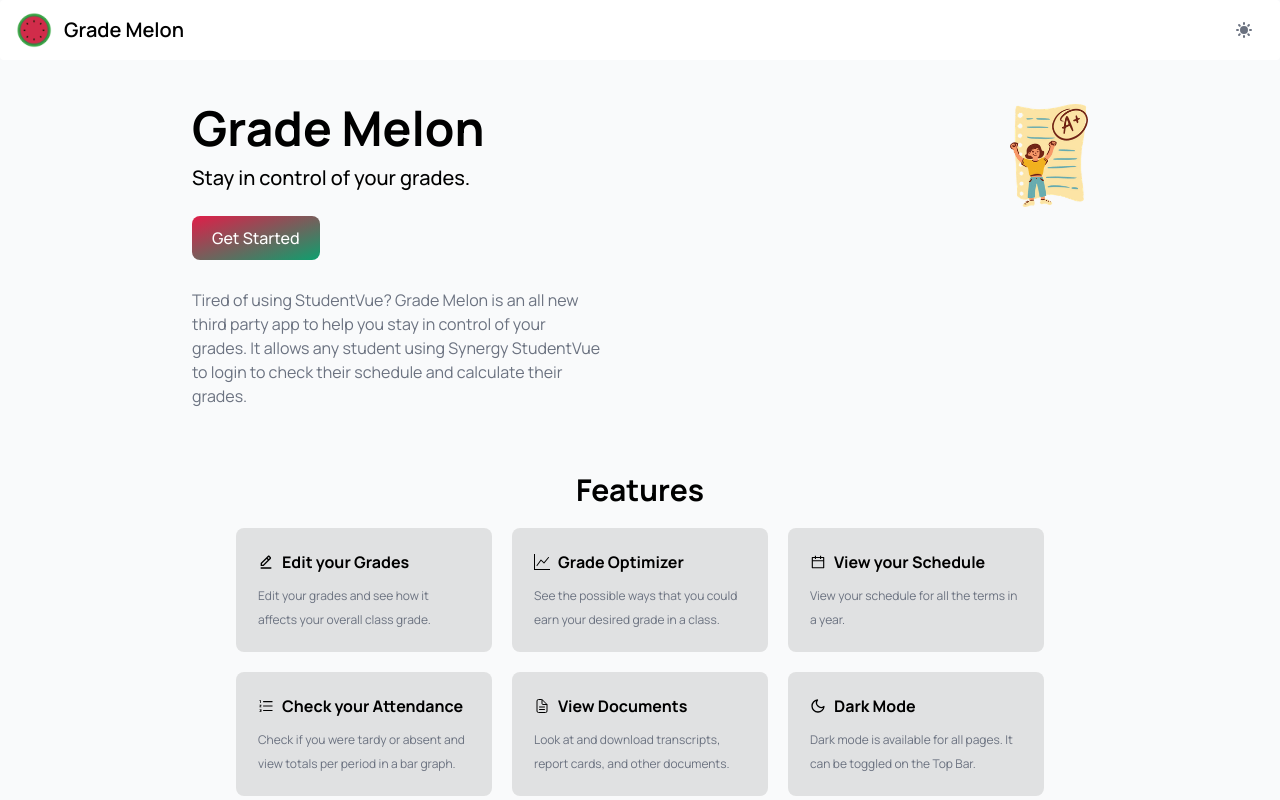
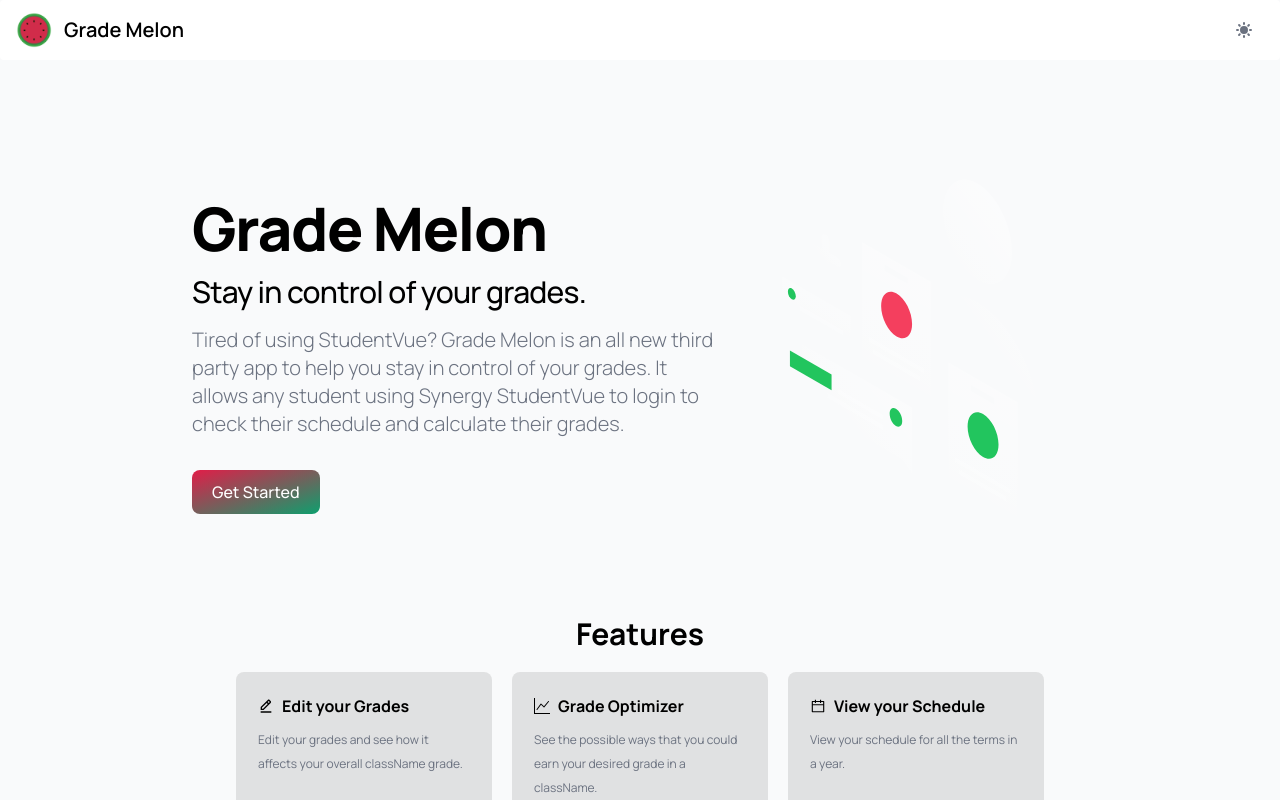
Before and after one commit to tinuh/grade-melon, a Next.js app: page / in a window 1280 px wide. Shown: the top 800 px of the page. Built offline with nearby package versions, Linux system fonts and the light colour scheme.

Commit message:
Update Hero

```diff
--- a/components/TopBar.tsx
+++ b/components/TopBar.tsx
@@ -12,7 +12,7 @@
 	const [dropdown, setDropdown] = useState(false);
 
 	return (
-		<div className="fixed top-0 w-full">
+		<div className="fixed top-0 w-full z-10">
 			<nav className="bg-white border-gray-200 px-2 sm:px-4 py-2.5 rounded dark:bg-gray-800">
 				<div className=" flex flex-wrap justify-between items-center">
 					<Link href="/" className="flex items-center">
--- a/pages/index.tsx
+++ b/pages/index.tsx
@@ -1,41 +1,41 @@
-import Head from "next/head";
-import React, { useState, useEffect } from "react";
-import Link from "next/link";
-import { useRouter } from "next/router";
-import { FaGithub, FaArrowRight } from "react-icons/fa";
-import { HiOutlineMail } from "react-icons/hi";
-import { BiEditAlt } from "react-icons/bi";
-import { AiOutlineOrderedList, AiOutlineCalendar } from "react-icons/ai";
-import { IoDocumentTextOutline } from "react-icons/io5";
-import { FiMoon } from "react-icons/fi";
-import { BsGraphUp } from "react-icons/bs";
-import { motion } from "framer-motion";
+import Head from "next/head"
+import React, { useState, useEffect } from "react"
+import Link from "next/link"
+import { useRouter } from "next/router"
+import { FaGithub, FaArrowRight } from "react-icons/fa"
+import { HiOutlineMail } from "react-icons/hi"
+import { BiEditAlt } from "react-icons/bi"
+import { AiOutlineOrderedList, AiOutlineCalendar } from "react-icons/ai"
+import { IoDocumentTextOutline } from "react-icons/io5"
+import { FiMoon } from "react-icons/fi"
+import { BsGraphUp } from "react-icons/bs"
+import { motion } from "framer-motion"
 
 interface HomeProps {
-	client: any;
+   client: any
 }
 
 export default function Home({ client }: HomeProps) {
-	const router = useRouter();
+   const router = useRouter()
 
    useEffect(() => {
       if (localStorage.getItem("remember") === "true" || client) {
-			router.push("/login");
+         router.push("/login")
       }
-	}, []);
+   }, [])
 
    const features = [
       {
          name: "Edit your Grades",
          icon: <BiEditAlt />,
          description:
-				"Edit your grades and see how it affects your overall class grade.",
+            "Edit your grades and see how it affects your overall className grade.",
       },
       {
          name: "Grade Optimizer",
          icon: <BsGraphUp />,
          description:
-				"See the possible ways that you could earn your desired grade in a class.",
+            "See the possible ways that you could earn your desired grade in a className.",
       },
       {
          name: "View your Schedule",
@@ -60,20 +60,21 @@
          description:
             "Dark mode is available for all pages. It can be toggled on the Top Bar.",
       },
-	];
+   ]
 
    return (
-		<div className="text-left px-5 sm:px-12 md:px-24 lg:px-36 xl:px-48 py-5 md:py-10 overflow-hidden">
+      <div className="text-left px-9 sm:px-12 md:px-24 lg:px-36 xl:px-48 py-5 md:py-10 overflow-hidden">
          <Head>
             <title>Grade Melon</title>
          </Head>
-			<div className="flex pb-16">
-				<div>
+
+         <div className="grid max-w-screen-xl py-8 mx-auto lg:gap-8 xl:gap-0 lg:py-16 lg:grid-cols-12 lg:max-w-none lg:space-x-8 lg:items-center">
+            <div className="mr-auto place-self-center lg:col-span-7">
                <motion.h1
                   initial={{ x: 0, opacity: 0 }}
                   animate={{ x: 0, opacity: 1 }}
                   transition={{ duration: 0.5 }}
-						className="font-bold dark:text-white text-5xl"
+                  className="max-w-2xl mb-4 text-5xl font-extrabold tracking-tight leading-none md:text-5xl xl:text-6xl dark:text-white"
                >
                   Grade Melon
                </motion.h1>
@@ -81,10 +82,22 @@
                   initial={{ x: 0, opacity: 0 }}
                   animate={{ x: 0, opacity: 1 }}
                   transition={{ delay: 0.1, duration: 0.5 }}
-						className="font-medium dark:text-white text-xl pt-3 pb-6"
+                  className="max-w-2xl mb-4 text-xl font-medium tracking-tight leading-none md:text-2xl xl:text-3xl dark:text-white"
                >
                   Stay in control of your grades.
                </motion.p>
+               <motion.p
+                  initial={{ x: 0, opacity: 0 }}
+                  animate={{ x: 0, opacity: 1 }}
+                  transition={{ delay: 0.3, duration: 0.5 }}
+                  className="max-w-2xl mb-6 font-light text-gray-500 lg:mb-8 md:text-lg lg:text-xl dark:text-gray-400"
+               >
+                  Tired of using StudentVue? Grade Melon is an all new third
+                  party app to help you stay in control of your grades. It
+                  allows any student using Synergy StudentVue to login to check
+                  their schedule and calculate their grades.
+               </motion.p>
+
                <motion.div
                   initial={{ x: 0, opacity: 0 }}
                   animate={{ x: 0, opacity: 1 }}
@@ -104,36 +117,24 @@
                      </button>
                   </Link>
                </motion.div>
-					<motion.p
-						initial={{ x: 0, opacity: 0 }}
-						animate={{ x: 0, opacity: 1 }}
-						transition={{ delay: 0.3, duration: 0.5 }}
-						className="pt-5 text-gray-500 w-fit md:w-1/2"
-					>
-						Tired of using StudentVue? Grade Melon is an all new third party app
-						to help you stay in control of your grades. It allows any student
-						using Synergy StudentVue to login to check their schedule and
-						calculate their grades.
-					</motion.p>
             </div>
-				<div className="hidden md:flex">
-					<div>
+            <div className="hidden lg:mt-0 lg:col-span-5 lg:flex">
                <motion.img
-							initial={{ x: 0, opacity: 0 }}
-							animate={{ x: 0, opacity: 1 }}
-							transition={{ duration: 0.5 }}
-							className="w-full"
-							alt="image"
-							src="/assets/a+.webp"
+                  initial={{ y: 50, opacity: 0 }}
+                  animate={{ y: 0, opacity: 1 }}
+                  transition={{ delay: 0.2, duration: 0.5 }}
+                  className="h-96 w-full"
+                  src="/assets/hero.svg"
+                  alt="mockup"
                />
             </div>
          </div>
-			</div>
+
          <motion.h2
             initial={{ x: 0, opacity: 0 }}
             animate={{ x: 0, opacity: 1 }}
             transition={{ delay: 0.4, duration: 0.5 }}
-				className="font-bold dark:text-white text-3xl text-center"
+            className="text-3xl font-bold text-center dark:text-white"
          >
             Features
          </motion.h2>
@@ -173,8 +174,9 @@
             transition={{ delay: 1.2, duration: 0.5 }}
             className="py-3 text-gray-500 w-fit md:w-1/2"
          >
-				Grade Melon is completely open source! You can find the source code on
-				our Github. We are commited to maintain transparency with our users.
+            Grade Melon is completely open source! You can find the source code
+            on our Github. We are commited to maintain transparency with our
+            users.
          </motion.p>
          <motion.div
             initial={{ x: 0, opacity: 0 }}
@@ -203,8 +205,8 @@
             transition={{ delay: 1.5, duration: 0.5 }}
             className="pt-3 text-gray-500 w-fit md:w-1/2"
          >
-				If you have bug reports/suggestions, feel free to contact us by sending
-				an email!
+            If you have bug reports/suggestions, feel free to contact us by
+            sending an email!
          </motion.p>
          <Link href="mailto:tinu@grademelon.com">
             <motion.p
@@ -217,5 +219,5 @@
             </motion.p>
          </Link>
       </div>
-	);
+   )
 }
```
Also changed, not shown: public/assets/hero.svg (added). Lines whose indentation alone changed are shown as unchanged.
